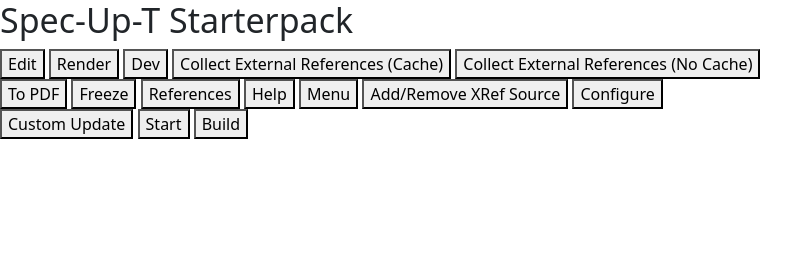
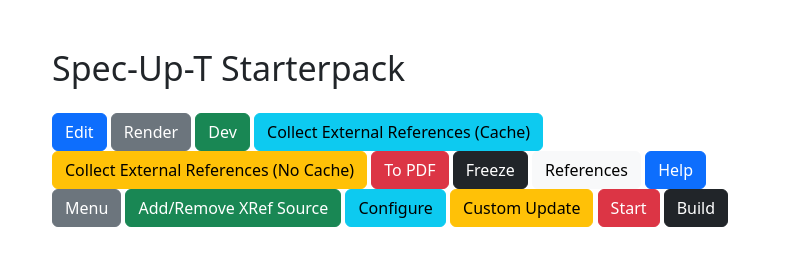
Before and after one commit to kordwarshuis/spec-up-t-electron, an Electron app: page index.html in a window 800 px wide. Drawn offline with nearby package versions, Linux system fonts and the light colour scheme.

Commit message:
Add Bootstrap styling

```diff
--- a/index.html
+++ b/index.html
@@ -16,23 +16,27 @@
     </script>
 </head>
 
-<body>
-    <h1>Spec-Up-T Starterpack</h1>
-    <button onclick="runScript('edit')">Edit</button>
-    <button onclick="runScript('render')">Render</button>
-    <button onclick="runScript('dev')">Dev</button>
-    <button onclick="runScript('collectExternalReferencesCache')">Collect External References (Cache)</button>
-    <button onclick="runScript('collectExternalReferencesNoCache')">Collect External References (No Cache)</button>
-    <button onclick="runScript('topdf')">To PDF</button>
-    <button onclick="runScript('freeze')">Freeze</button>
-    <button onclick="runScript('references')">References</button>
-    <button onclick="runScript('help')">Help</button>
-    <button onclick="runScript('menu')">Menu</button>
-    <button onclick="runScript('addremovexrefsource')">Add/Remove XRef Source</button>
-    <button onclick="runScript('configure')">Configure</button>
-    <button onclick="runScript('custom-update')">Custom Update</button>
-    <button onclick="runScript('start')">Start</button>
-    <button onclick="runScript('build')">Build</button>
+<body class="container mt-5">
+    <h1 class="mb-4">Spec-Up-T Starterpack</h1>
+    <div class="">
+        <button class="btn btn-primary" onclick="runScript('edit')">Edit</button>
+        <button class="btn btn-secondary" onclick="runScript('render')">Render</button>
+        <button class="btn btn-success" onclick="runScript('dev')">Dev</button>
+        <button class="btn btn-info" onclick="runScript('collectExternalReferencesCache')">Collect External References
+            (Cache)</button>
+        <button class="btn btn-warning" onclick="runScript('collectExternalReferencesNoCache')">Collect External
+            References (No Cache)</button>
+        <button class="btn btn-danger" onclick="runScript('topdf')">To PDF</button>
+        <button class="btn btn-dark" onclick="runScript('freeze')">Freeze</button>
+        <button class="btn btn-light" onclick="runScript('references')">References</button>
+        <button class="btn btn-primary" onclick="runScript('help')">Help</button>
+        <button class="btn btn-secondary" onclick="runScript('menu')">Menu</button>
+        <button class="btn btn-success" onclick="runScript('addremovexrefsource')">Add/Remove XRef Source</button>
+        <button class="btn btn-info" onclick="runScript('configure')">Configure</button>
+        <button class="btn btn-warning" onclick="runScript('custom-update')">Custom Update</button>
+        <button class="btn btn-danger" onclick="runScript('start')">Start</button>
+        <button class="btn btn-dark" onclick="runScript('build')">Build</button>
+    </div>
 </body>
 
 </html>
```
